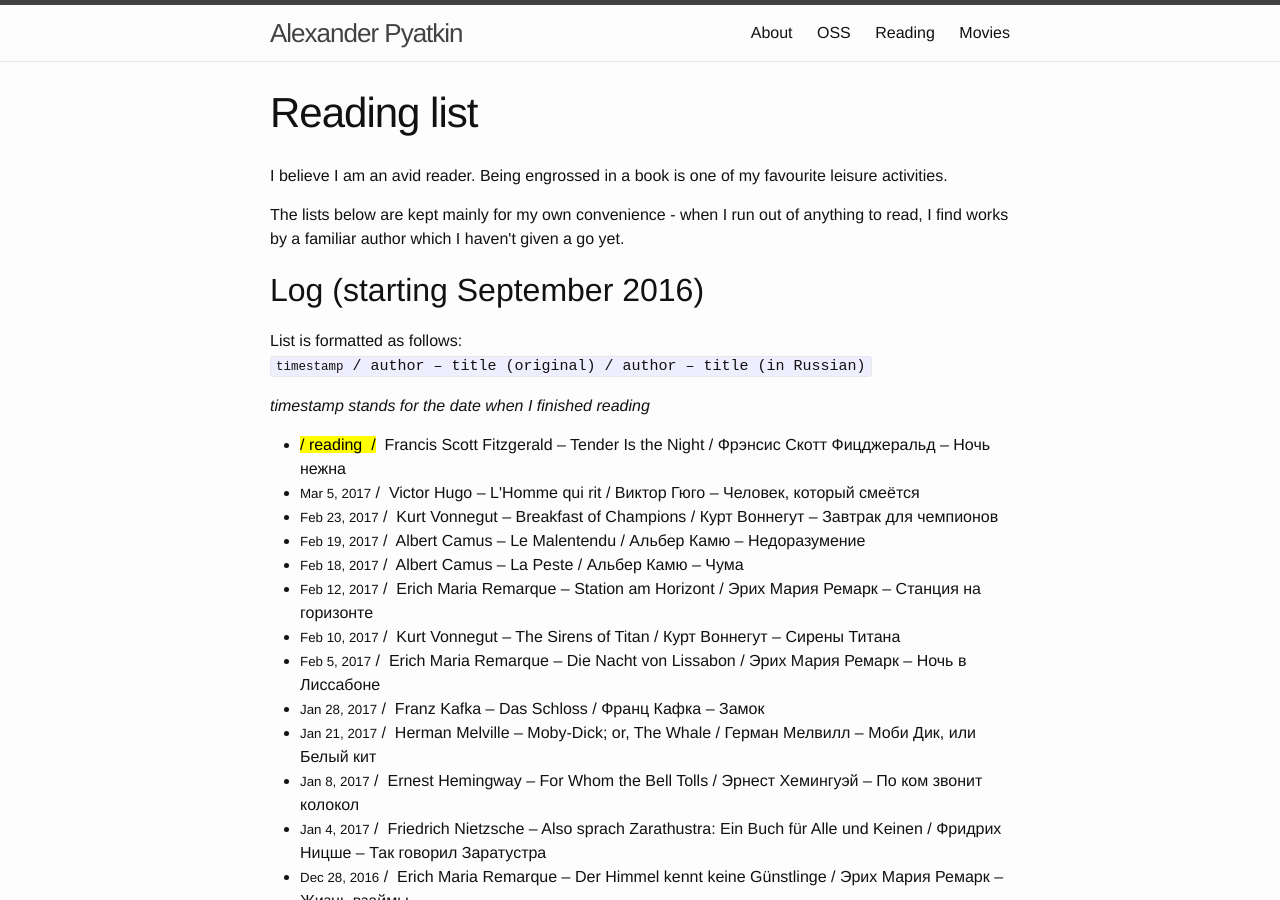
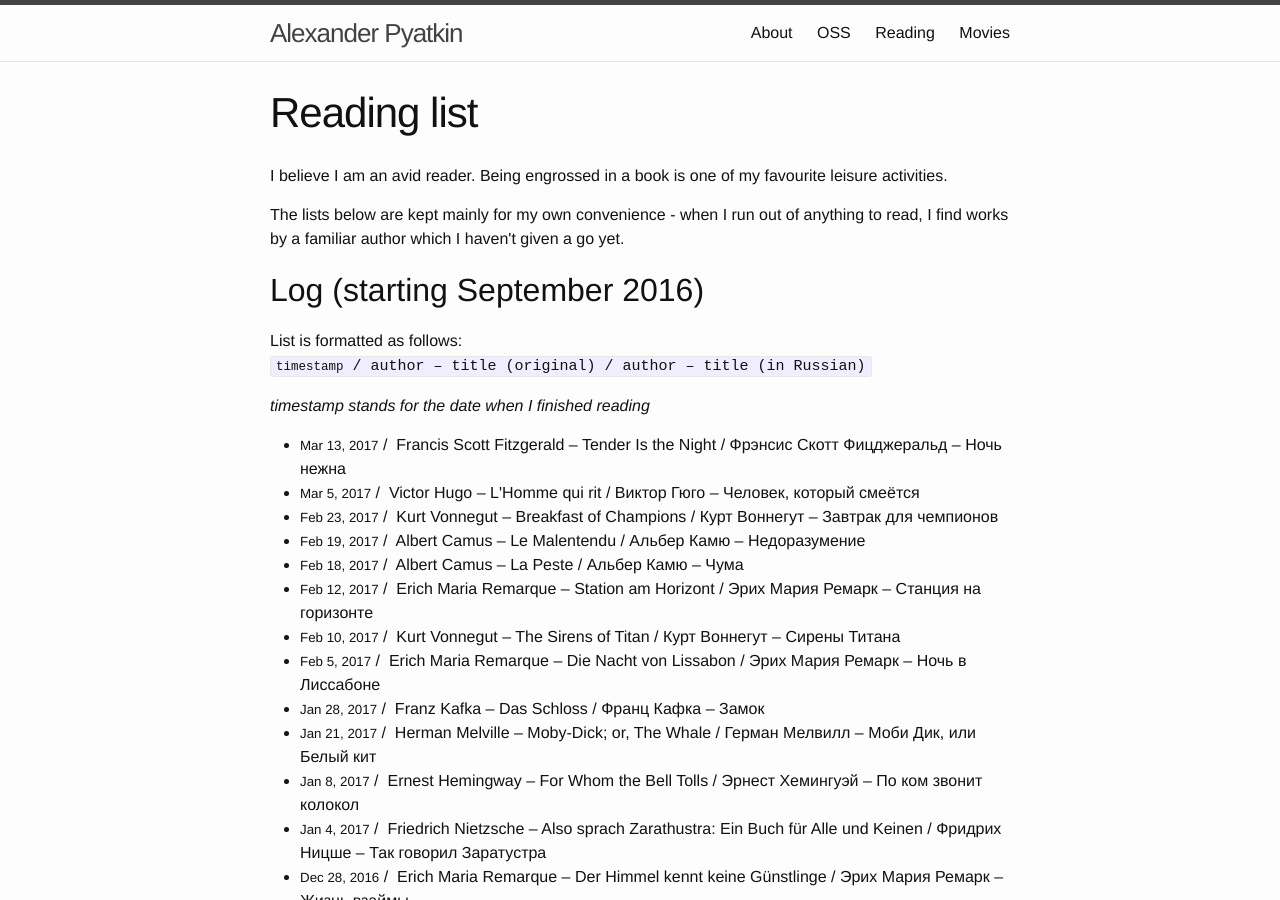
Before and after one commit to aspyatkin/personal-website, a Jekyll site: the page built from reading-list.md, in a window 1280 px wide and 900 px high. Built offline with Jekyll 4.4.1, drawn with Linux system fonts in a browser that asks for light colours.

Commit message:
Update reading list

```diff
--- a/reading-list.md
+++ b/reading-list.md
@@ -5,7 +5,7 @@ short_title: Reading
 permalink: /reading-list/
 top_ndx: 3
 log_list:
-  - reading: yes
+  - date: 'Mar 13, 2017'
     original:
       author: 'Francis Scott Fitzgerald'
       title: 'Tender Is the Night'
```
